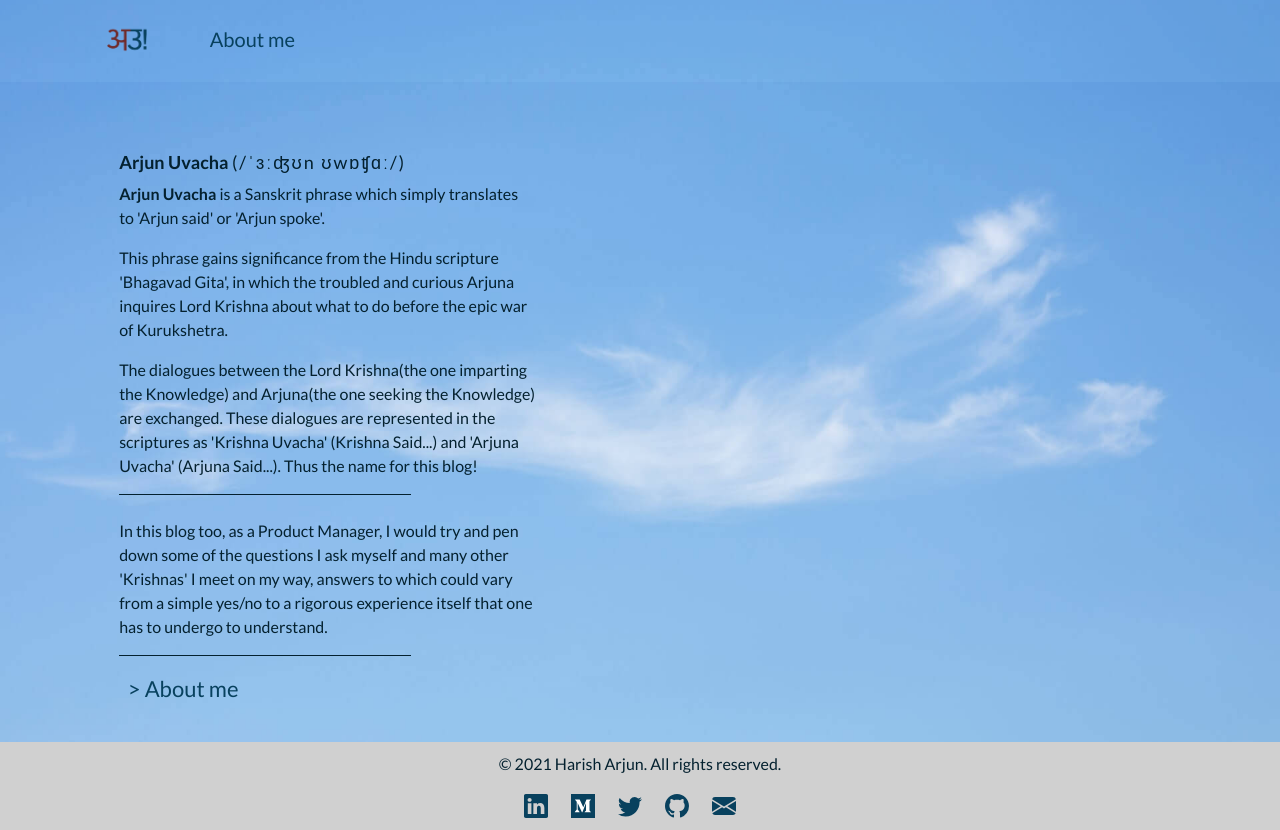
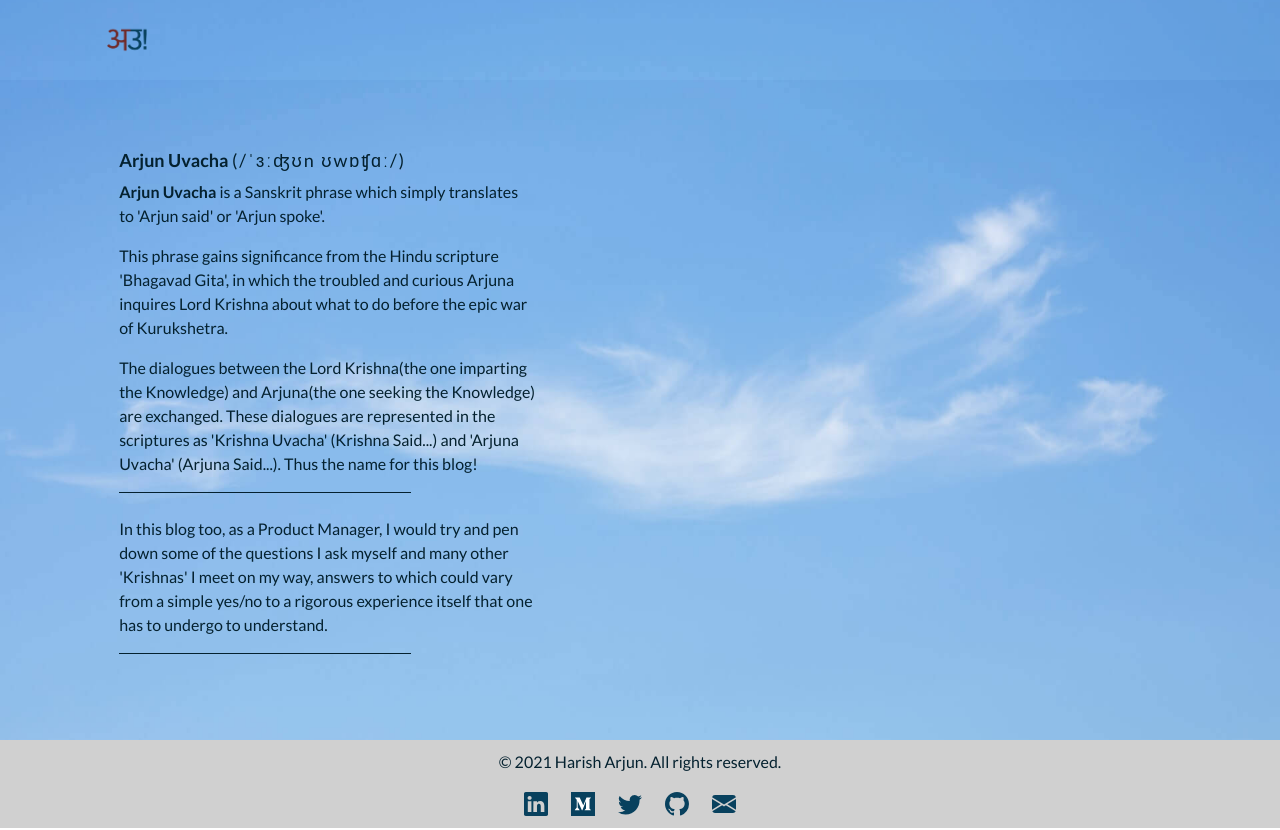
Before and after one commit to harisharjun/arjunuvacha-old, a plain HTML site: page home.html in a window 1280 px wide. Drawn offline with nearby package versions, Linux system fonts and the light colour scheme; some icons are missing.

Commit message:
removed about me links

```diff
--- a/home.html
+++ b/home.html
@@ -36,13 +36,13 @@
                 <img src="./images/au.png">
             </a>
 
-            <div class="nav-bar-list-arjun">
+            <!-- <div class="nav-bar-list-arjun">
                 <a href="arjun.html">
                     <div class="nav-bar-item-arjun">
                         About me
                     </div>
                 </a>
-            </div>
+            </div> -->
         </section>
 
         <!-- Hero Banner Image -->
@@ -62,9 +62,9 @@
                     <br>
                     <p>In this blog too, as a Product Manager, I would try and pen down some of the questions I ask myself and many other 'Krishnas' I meet on my way, answers to which could vary from a simple yes/no to a rigorous experience itself that one has to undergo to understand.</p>
                     <div style="border-bottom: 1px solid; margin-right: 30%; margin-bottom: 20px;"></div>
-                    <a href="arjun.html">
+                    <!-- <a href="arjun.html">
                         <h5>&nbsp; > About me</h5>
-                    </a>
+                    </a> -->
                 </div>
                 </div>
             </div>
```
